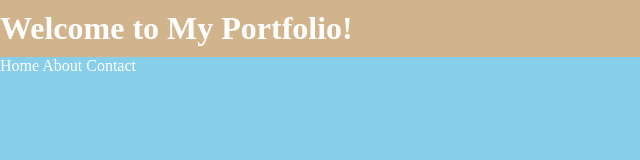
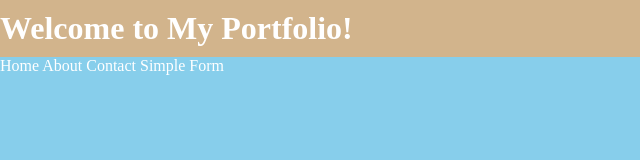
Before and after one commit to AbelMamecha/Web-development-project, a plain HTML site: page index.html in a window 1280 px wide. Shown: the full height of the page, 0-640 px from the left. Drawn offline with Linux system fonts and the light colour scheme.

Commit message:
index.html

```diff
--- a/index.html
+++ b/index.html
@@ -20,6 +20,7 @@
             <a href="./index.html">Home</a>
             <a href="./about.html">About</a>
             <a href="./contact.html">Contact</a>
+            <a href="./indextwo.html">Simple Form</a>
         </nav>
         </sections>
     </body>
```
